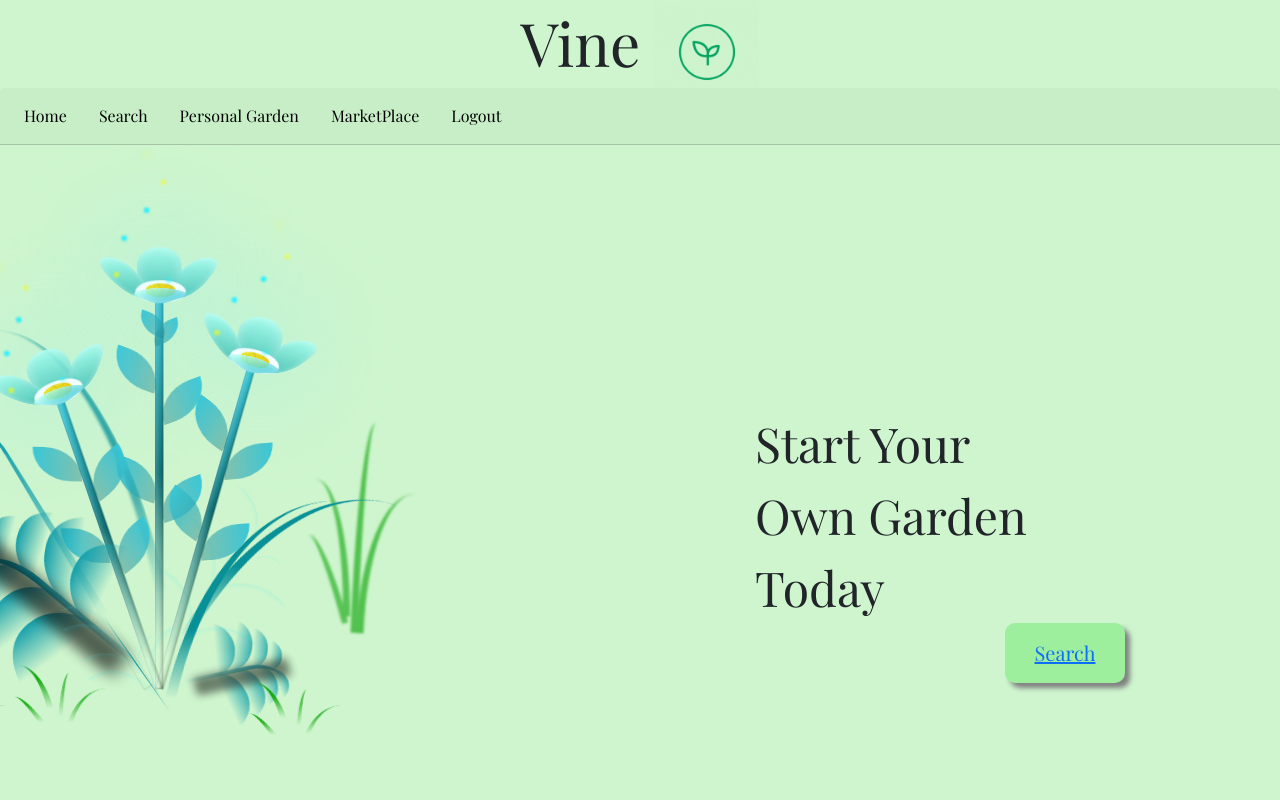
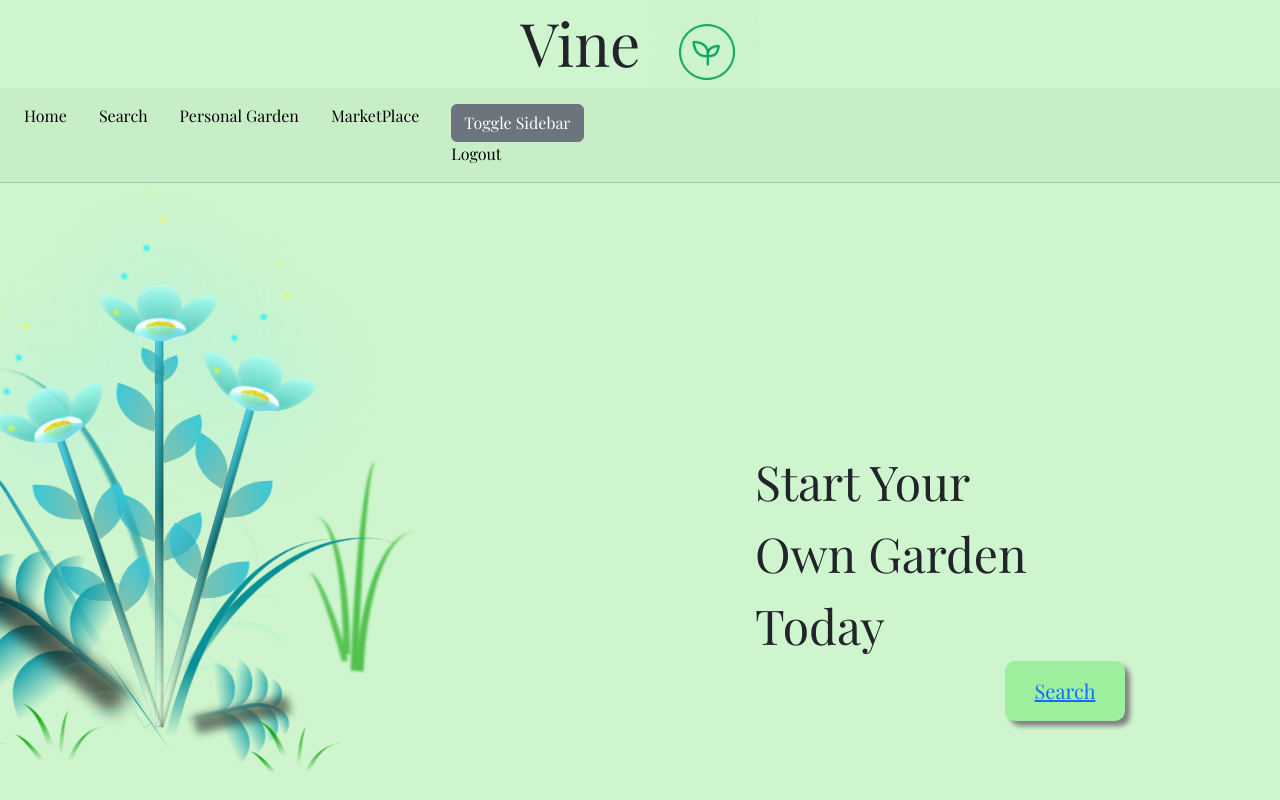
Before and after one commit to milan460/Vine, a Vue app in the folder vue/: page / in a window 1280 px wide. Shown: the top 800 px of the page. Built offline with nearby package versions, Linux system fonts and the light colour scheme; sample sign-in values are in the browser's storage.

Commit message:
updated some of the forms

```diff
--- a/vue/src/components/TheHeader.vue
+++ b/vue/src/components/TheHeader.vue
@@ -1,18 +1,67 @@
 <template>
   <div id="main">
-      <h1 id="h1">Vine <img id="pic" src="../assets/logo.gif"> </h1>
+    <h1 id="h1">Vine <img id="pic" src="../assets/logo.gif" /></h1>
     <b-card id="nav" title="Card Title" no-body>
       <b-card-header header-tag="nav">
-
-      <b-nav  card-header pills>
-
-        <b-nav-item id = "home"><router-link class="link" v-bind:to="{ name: 'home' }">Home</router-link></b-nav-item>
-        <b-nav-item id = "home"><router-link class="link" v-bind:to=" { name: 'plant-search' } ">Search</router-link></b-nav-item>
-        <b-nav-item id = "home"><router-link class="link" v-bind:to=" { name: 'favorites-page' }" v-if="$store.state.token != ''">Personal Garden</router-link></b-nav-item>
-        <b-nav-item id = "home"><router-link class="link" v-bind:to=" { name: 'marketplace' }" v-if="$store.state.token != ''">MarketPlace</router-link></b-nav-item>
-        <b-nav-item id = "home"><router-link class="link" v-bind:to="{ name: 'login' }" v-if="$store.state.token == ''">Login</router-link>
-        <router-link class="link" v-bind:to="{ name: 'logout' }" v-if="$store.state.token != ''">Logout</router-link></b-nav-item>
-
+        <b-nav card-header pills>
+          <b-nav-item id="home"
+            ><router-link class="link" v-bind:to="{ name: 'home' }"
+              >Home</router-link
+            ></b-nav-item
+          >
+          <b-nav-item id="home"
+            ><router-link class="link" v-bind:to="{ name: 'plant-search' }"
+              >Search</router-link
+            ></b-nav-item
+          >
+          <b-nav-item id="home"
+            ><router-link
+              class="link"
+              v-bind:to="{ name: 'favorites-page' }"
+              v-if="$store.state.token != ''"
+              >Personal Garden</router-link
+            ></b-nav-item
+          >
+          <b-nav-item id="home"
+            ><router-link
+              class="link"
+              v-bind:to="{ name: 'marketplace' }"
+              v-if="$store.state.token != ''"
+              >MarketPlace</router-link
+            ></b-nav-item
+          >
+          <b-nav-item id="home"
+            ><router-link
+              class="link"
+              v-bind:to="{ name: 'login' }"
+              v-if="$store.state.token == ''"
+              >Login</router-link
+            >
+            <!-- THIS IS THE PLACEHOLDER/ style this up-->
+            <div>
+              <b-button v-b-toggle.sidebar-1>Toggle Sidebar</b-button>
+              <b-sidebar id="sidebar-1" title="Sidebar" shadow>
+                <div class="px-3 py-2">
+                  <p>
+                    Cras mattis consectetur purus sit amet fermentum. Cras justo
+                    odio, dapibus ac facilisis in, egestas eget quam. Morbi leo
+                    risus, porta ac consectetur ac, vestibulum at eros.
+                  </p>
+                  <b-img
+                    src="https://picsum.photos/500/500/?image=54"
+                    fluid
+                    thumbnail
+                  ></b-img>
+                </div>
+              </b-sidebar>
+            </div>
+            <router-link
+              class="link"
+              v-bind:to="{ name: 'logout' }"
+              v-if="$store.state.token != ''"
+              >Logout</router-link
+            ></b-nav-item
+          >
         </b-nav>
       </b-card-header>
     </b-card>
@@ -20,40 +69,34 @@
 </template>
 
 <script>
-
-
 export default {
-    name: 'the-header',
-
-}
+  name: "the-header",
+};
 </script>
 
 <style>
-#main{
+#main {
   background-color: rgb(206, 245, 206);
-
 }
 
-#pic{
+#pic {
   height: 13vh;
 }
 
 .active {
   background-color: rgb(157, 238, 157);
-
 }
 
-.link{
+.link {
   text-decoration: none;
   color: black;
 }
-#nav{
+#nav {
   background-color: rgb(206, 245, 206);
-    border:none;
-
+  border: none;
 }
 
-#h1{
+#h1 {
   text-align: center;
   font-size: 60px;
   height: 10vh;
--- a/vue/src/router/index.js
+++ b/vue/src/router/index.js
@@ -11,7 +11,7 @@ import FavoritesPage from '../views/FavoritesPageView.vue'
 import Test from '../views/TestCSS.vue'
 import MarketPlaceView from '../views/MarketPlaceView.vue'
 import CheckoutPageView from '../views/CheckoutPageView.vue'
-import SellerFormView from '../views/SellerFormView.vue'
+import SellerPortalView from '../views/SellerPortalView.vue'
 Vue.use(Router)
 
 /**
@@ -110,7 +110,7 @@ const router = new Router({
     {
       path: "/listing",
       name: "listing",
-      component: SellerFormView,
+      component: SellerPortalView,
       meta: {
         requiresAuth: true
       }
--- a/vue/src/views/SellerFormView.vue
+++ b/vue/src/views/SellerPortalView.vue
@@ -3,7 +3,7 @@
 </template>
 
 <script>
-import SellerForm from '../components/SellerForm.vue'
+import SellerForm from '../components/SellerPortal.vue'
 export default {
 components:{
     SellerForm
```
Also changed, not shown: vue/src/components/SellerPortal.vue (renamed from vue/src/components/SellerForm.vue). Lines whose indentation alone changed are shown as unchanged.
